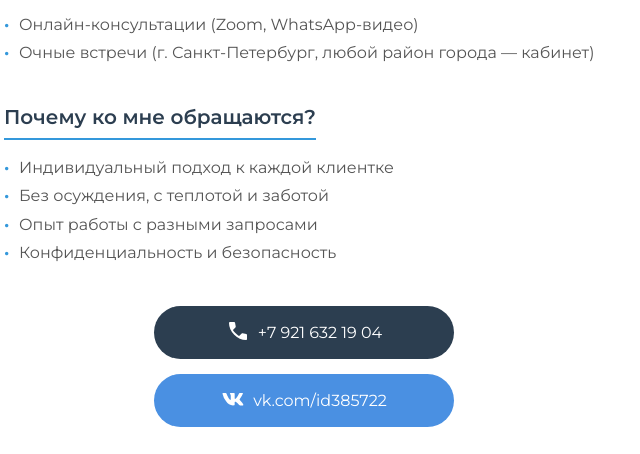
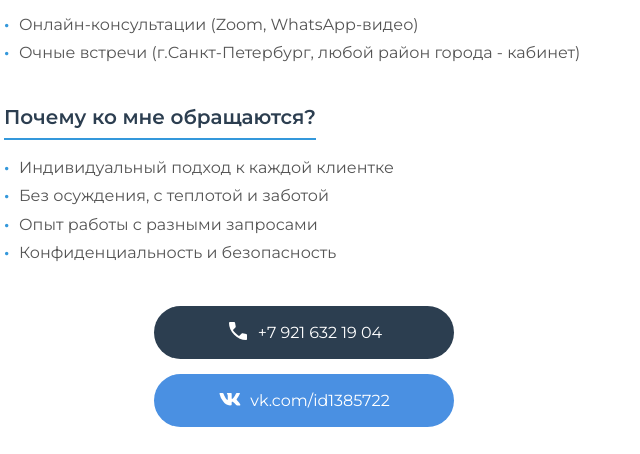
Before and after one commit to MittyBoro/NaumenkoPsy, a plain HTML site: page index.html in a window 1280 px wide. Shown: the part 906-1360 px from the top of the page, 336-976 px from the left. Drawn offline with Linux system fonts and the light colour scheme.

Commit message:
fix: correct location formatting and update VK link

```diff
--- a/index.html
+++ b/index.html
@@ -250,7 +250,7 @@
               Онлайн-консультации (Zoom, WhatsApp-видео)
             </div>
             <div class="list-item">
-              Очные встречи (г. Санкт-Петербург, любой район города — кабинет)
+              Очные встречи (г.Санкт-Петербург, любой район города - кабинет)
             </div>
           </div>
         </div>
@@ -270,10 +270,10 @@
             >+7 921 632 19 04</a
           >
           <a
-            href="https://vk.com/id385722"
+            href="https://vk.com/id1385722"
             target="_blank"
             class="contact-btn vk-btn"
-            >vk.com/id385722</a
+            >vk.com/id1385722</a
           >
         </div>
       </div>
```
